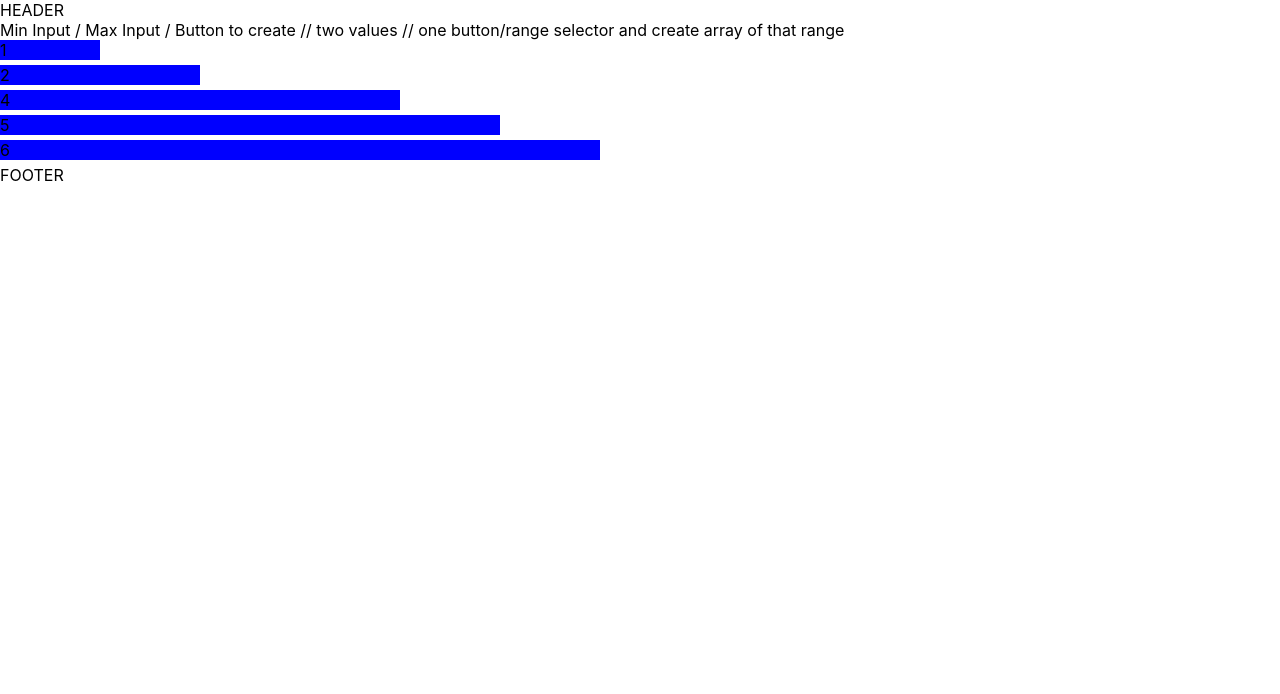
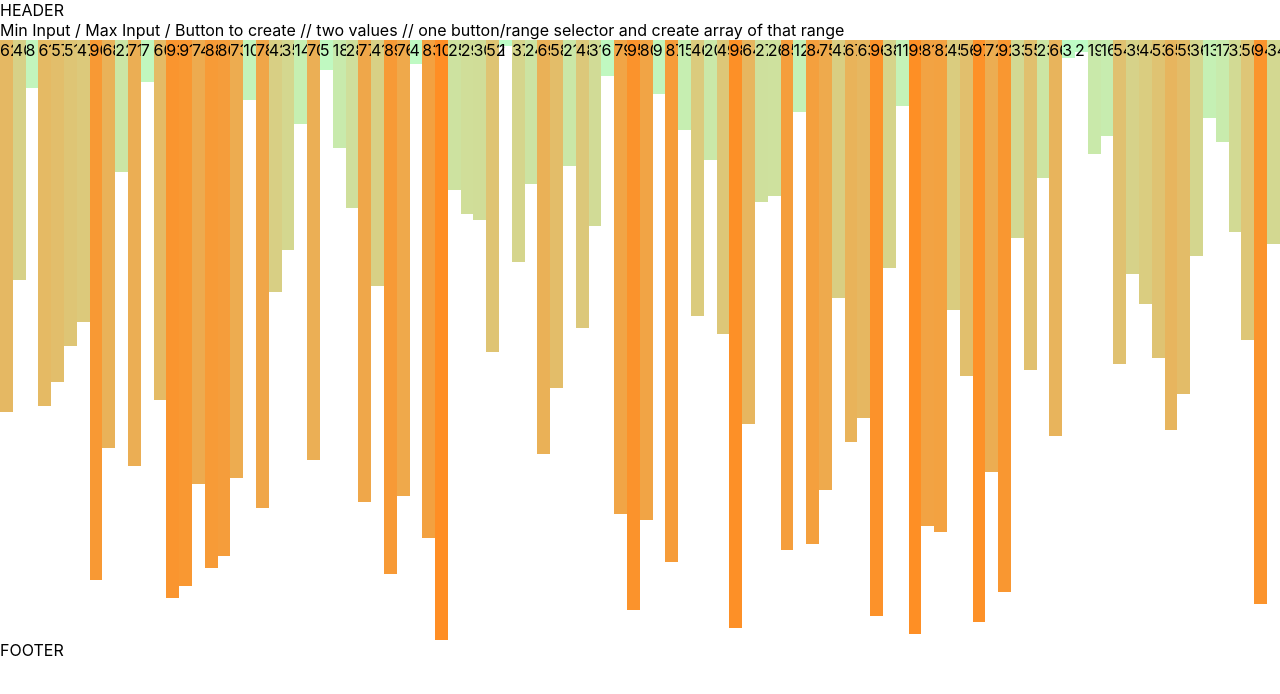
Before and after one commit to williamyoum/Mango-DSA-Visuals, a React (Create React App) app: page / in a window 1280 px wide. Shown: the top 694 px of the page. Built offline with nearby package versions, Linux system fonts and the light colour scheme.

Commit message:
Improved styling on bar component and added dynamic color

```diff
--- a/src/App.js
+++ b/src/App.js
@@ -11,16 +11,32 @@ class App extends React.Component {
     // have the global state here
     // the array to be sorted should be in this global state
     this.state = {
-      randomValues: [1,2,4,5,6]
+      randomValues: []
     }
   }
 
-  createArraysWithRange(min, max) {
-    // create this.state.randomValues with values between this range
+  componentDidMount() {
+    this.setState({
+      randomValues: this.shuffleArray(this.createArrayWithRange(100))
+    })
   }
 
-  shuffleArray() {
-    // randomize the this.state.randomValues
+  createArrayWithRange(max) {
+    let array = []
+    for (let i = 1; i <= max; i++) {
+      array.push(i)
+    }
+
+    return array;
+  }
+
+  shuffleArray(array) {
+    for (let i = array.length - 1; i > 0; i--) {
+      const j = Math.floor(Math.random() * (i + 1));
+      [array[i], array[j]] = [array[j], array[i]];
+    }
+
+    return array;
   }
 
   render() {
--- a/src/components/Bar.js
+++ b/src/components/Bar.js
@@ -1,13 +1,45 @@
 import React from 'react';
 
-class Bar extends React.Component {
-    render() {
-        const value = this.props.barValue;
-        const widthValue = value * 100;
+const startColor = {
+    r: 189,
+    g: 255,
+    b: 202
+}
 
-        return (
-            <div class="bar" style={{width: widthValue}}> {this.props.barValue} </div>
-        );
+const endColor = {
+    r: 255,
+    g: 142,
+    b: 36
+}
+
+function getBarColor(index, totalElements) {
+    const r = startColor.r + Math.floor(index * (endColor.r - startColor.r) / totalElements)
+    const g = startColor.g + Math.floor(index * (endColor.g - startColor.g) / totalElements)
+    const b = startColor.b + Math.floor(index * (endColor.b - startColor.b) / totalElements)
+
+    return '#' + rgbToHex(r, g, b);
+}
+
+function rgbToHex(r, g, b) {
+    const rHex = Number(r).toString(16);
+    const gHex = Number(g).toString(16);
+    const bHex = Number(b).toString(16);
+
+    return rHex + gHex + bHex;
+}
+
+function Bar(props) {
+    const widthValue = 100 / props.totalElements;
+    const heightValue = props.value * 100 / props.totalElements;
+    const style = {
+        height: heightValue + '%',
+        width: widthValue + '%',
+        backgroundColor: getBarColor(props.value, props.totalElements)
     }
+
+    return (
+        <div style={style}>{props.value}</div>
+    );
+
 }
 export default Bar;
--- a/src/components/Graph.css
+++ b/src/components/Graph.css
@@ -1,5 +1,5 @@
-.bar {
-    background-color: blue;
-    height: 20px;
-    margin-bottom: 5px;
+.graph-container {
+    width: 100%;
+    height: 600px;
+    display: flex;
 }
--- a/src/components/Graph.js
+++ b/src/components/Graph.js
@@ -1,6 +1,7 @@
 import React from 'react';
 import Bar from './Bar.js';
 import './Graph.css';
+
 class Graph extends React.Component {
     // in controls, have a range of numbers
     // 1 - 1000...
@@ -20,9 +21,11 @@ class Graph extends React.Component {
 
     render() {
         return (
-            <div>
+            <div className="graph-container">
                 {this.props.array.map((value, index) => {
-                    return <Bar barValue={value} />
+                    return <Bar key={index}
+                        value={value}
+                        totalElements={this.props.array.length} />
                 })}
             </div>
         );
--- a/src/components/Header.js
+++ b/src/components/Header.js
@@ -1,13 +1,11 @@
 import React from 'react';
 
-class Header extends React.Component {
-    render() {
-      return (
-        <div>
-          HEADER
-        </div>
-      );
-    }
+function Header() {
+  return (
+    <div>
+      HEADER
+    </div>
+  );
 }
 
 export default Header;
```
